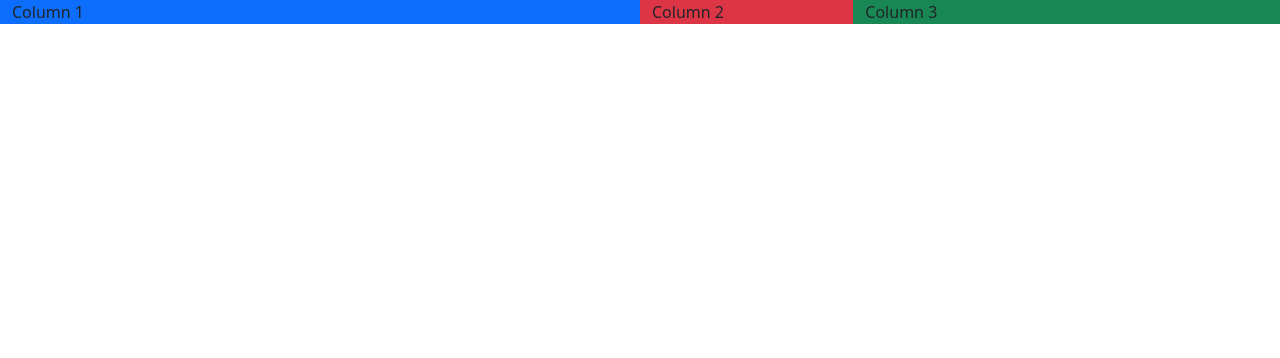
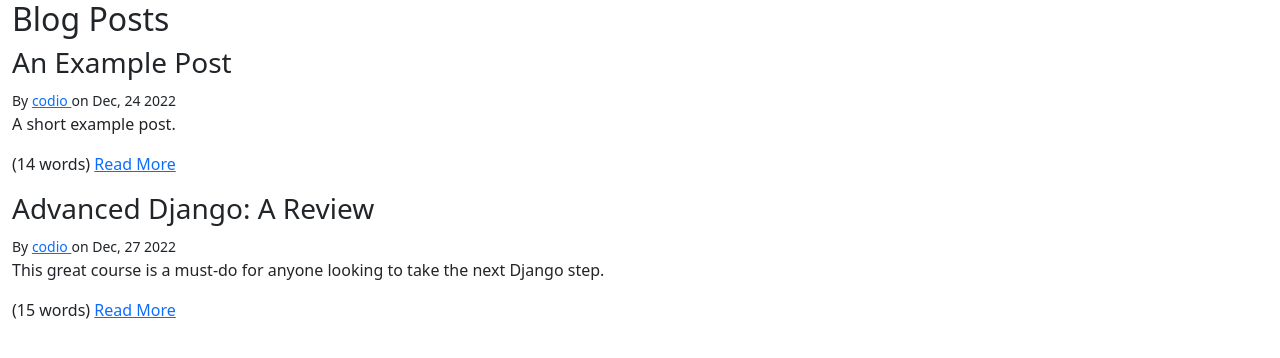
Before and after one commit to codio-templates/blango, a Django app: page / in a window 1280 px wide. Shown: the top 358 px of the page. Run offline with Django 3.2, Linux system fonts and the light colour scheme; data comes from the database, SQL or seed files in the repository; both versions use the stored data as it was after the commit; parts of the project's set-up code (start-up, migrations or seed data) failed here and were passed over.

Commit message:
Finish custom filters

```diff
--- a/blog/views.py
+++ b/blog/views.py
@@ -1,5 +1,8 @@
 from django.shortcuts import render
+from django.utils import timezone
+from blog.models import Post
 
 # Create your views here.
 def index(request):
-    return render(request, "blog/index.html")
+    posts = Post.objects.filter(published_at__lte=timezone.now())
+    return render(request, "blog/index.html", {"posts": posts})
--- a/templates/blog/index.html
+++ b/templates/blog/index.html
@@ -1,8 +1,35 @@
 {% extends "base.html" %}
+{% load blog_extras %}
 {% block content %}
-<div class="row">
-    <div class="col-xs-12 col-sm-10 col-md-6 bg-primary">Column 1</div>
-    <div class="col-xs-12 col-sm-2 col-md-2 bg-danger">Column 2</div>
-    <div class="col bg-success">Column 3</div>
-</div>
+    <h2>Blog Posts</h2>
+    {% for post in posts %}
+    <div class="row">
+        <div class="col">
+            <h3>{{ post.title }}</h3>
+            <small>By
+    {% if post.author == request.user %}
+        <strong>me</strong>
+    {% else %}
+        {% if post.author.email %}
+            <a href="mailto:{{ post.author.email }}">
+        {% endif %}
+            {% if post.author.first_name and post.author.last_name %}
+                {{ post.author.first_name }} {{ post.author.last_name }}
+            {% else %}
+                {{ post.author.username }}
+            {% endif %}
+        {% if post.author.email %}
+            </a>
+        {% endif %}
+    {% endif %}
+    on {{ post.published_at|date:"M, d Y" }}
+</small>
+            <p>{{ post.summary }}</p>
+            <p>
+                ({{ post.content|wordcount }} words)
+                <a href="#">Read More</a>
+            </p>
+        </div>
+    </div>
+    {% endfor %}
 {% endblock %}
```
Also changed, not shown: blog/templatetags/blog_extras.py (added, +29 -0 lines), blog/templatetags/__init__.py (added), db.sqlite3.
